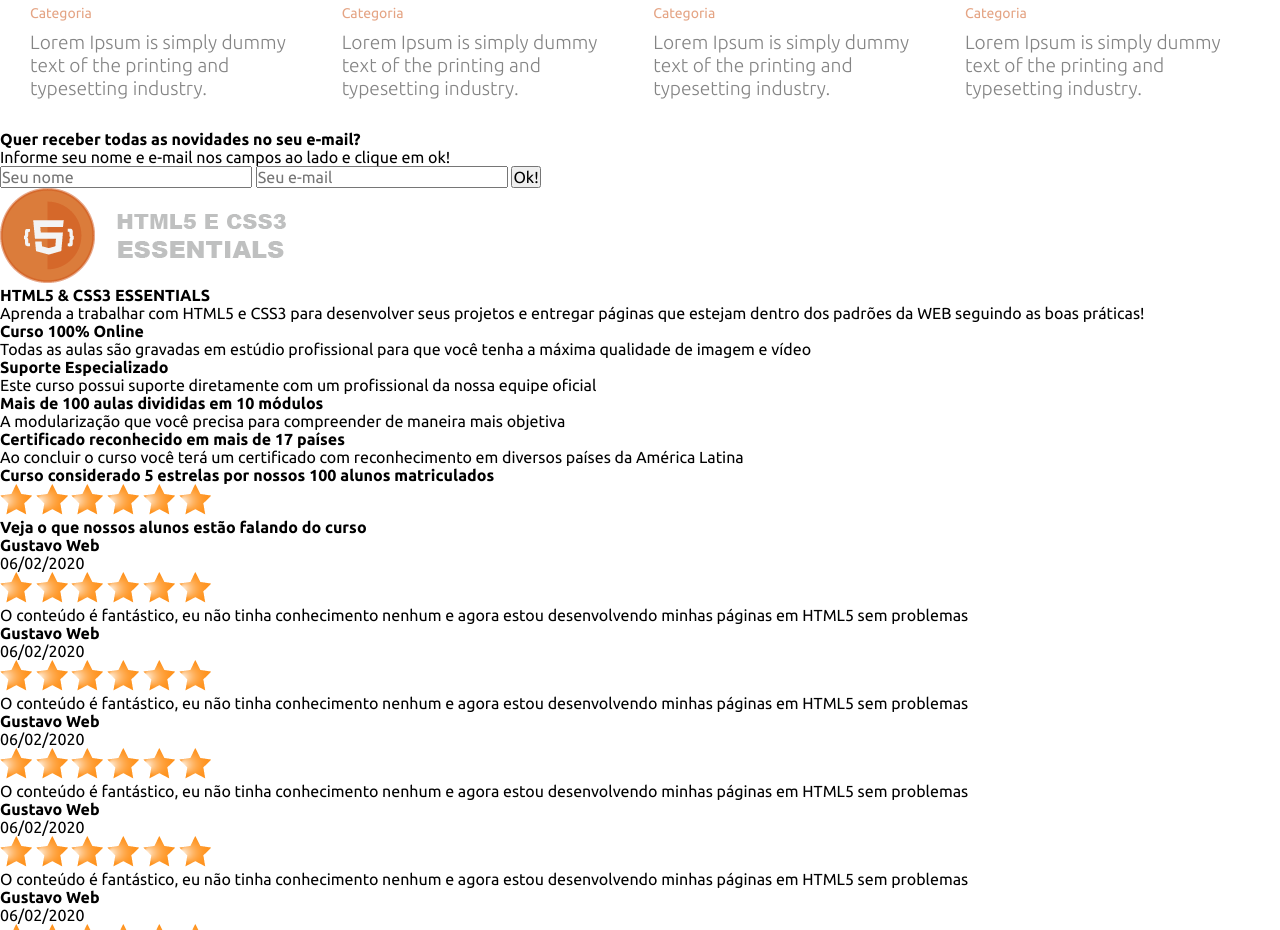
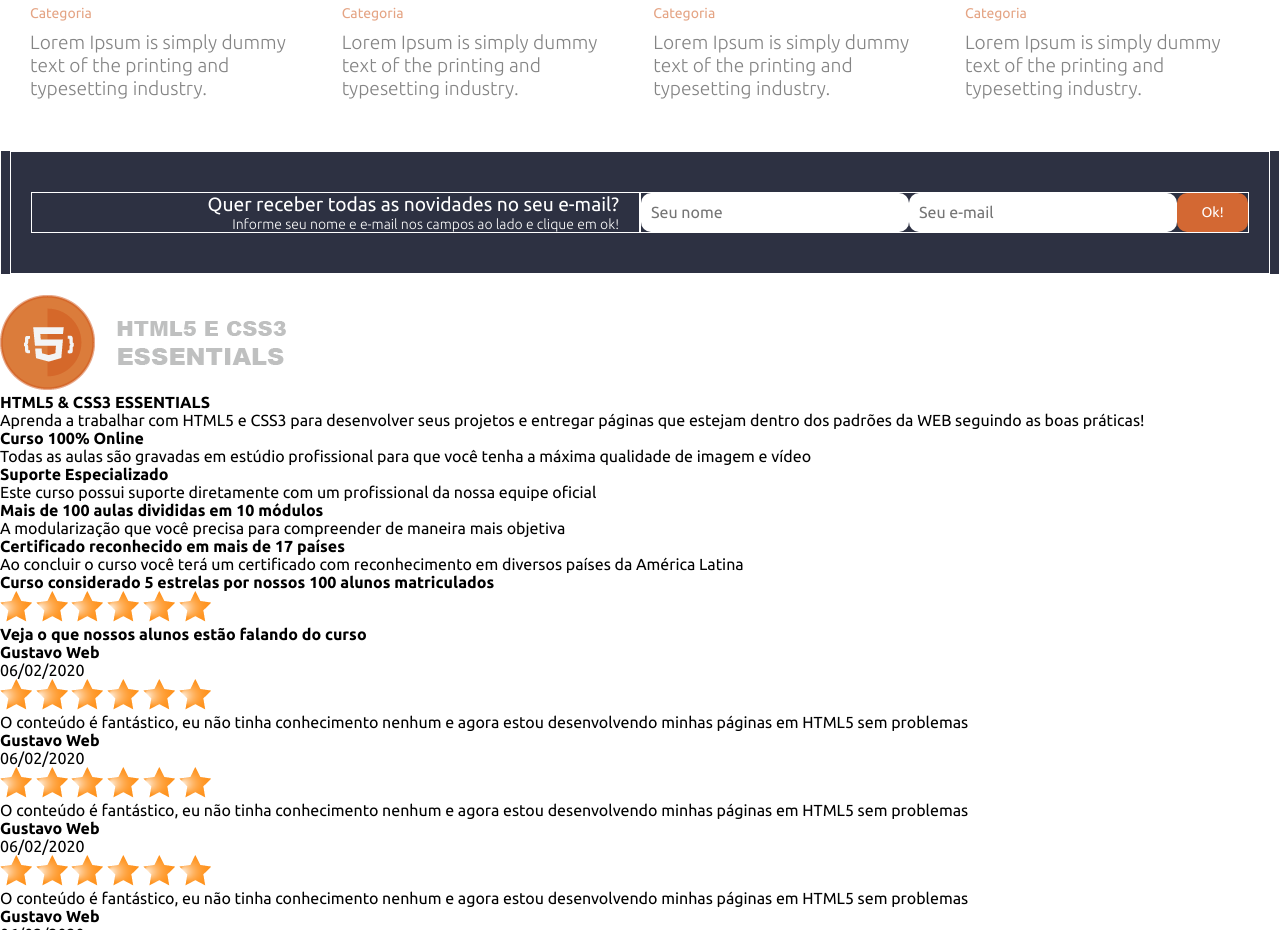
Before and after one commit to RicardoBaldrez/HTML5-CSS3-Essentials, a plain HTML site: page 04-estilizando-conteudo/index.html in a window 1280 px wide. Shown: the part 1651-2581 px from the top of the page. Drawn offline with Linux system fonts and the light colour scheme; files whose address does not match are found by name; a web font is replaced by a local one.

Commit message:
Estilização de Optin

```diff
--- a/04-estilizando-conteudo/_cdn/css/style.css
+++ b/04-estilizando-conteudo/_cdn/css/style.css
@@ -84,7 +84,7 @@
     padding: 10px 40px;
 }
 
-/* ESTILIZAÇÃO SESSÃO ARTIGOS */
+/* SESSÃO ARTIGOS */
 .main_blog {
     max-width: calc(1300px - 40px);
     padding: 0 20px;
@@ -109,7 +109,6 @@
     flex-basis: calc(25% - 20px);
     margin-bottom: 30px;
     opacity: 0.6;
-
     transition: opacity .5s linear;
 }
 
@@ -139,3 +138,65 @@
 .main_blog article h2 a {
     color: #333;
 }
+
+/* SESSÃO OPTIN */
+.main_optin {
+    width: 100%;
+    background-color: #2d3142;
+    margin: 20px 0;
+    border: 1px solid #fff;
+}
+
+.main_optin_content {
+    max-width: calc(1300px - 40px);
+    margin: 0 auto;
+    padding: 40px 20px;
+    display: flex;
+
+    border: 1px solid #fff;
+}
+
+.main_optin_content header, .main_optin_content form {
+    flex-basis: 50%;
+
+    border: 1px solid #fff;
+}
+
+.main_optin_content header h1, .main_optin_content header p {
+    color: #fff;
+    text-align: right;
+    margin-right: 20px;
+}
+
+.main_optin_content header h1 {
+    font-size: 1.2em;
+    font-weight: 400;
+}
+
+.main_optin_content header p {
+    font-size: 0.875em;
+    font-weight: 300;
+}
+
+.main_optin_content form {
+    display: flex;
+    justify-content: space-between;
+}
+
+.main_optin_content form input[type="text"], .main_optin_content form input[type="email"] {
+    border: none;
+    flex-basis: 37%;
+    padding: 0 10px;
+    border-radius: 10px;
+    -moz-border-radius: 10px;
+    -webkit-border-radius: 10px;
+}
+
+.main_optin_content form button {
+    flex-basis: 20%;
+    background-color: #d36833;
+    color: #fff;
+    border-radius: 10px;
+    border: none;
+    font-size: .875em;
+}
--- a/04-estilizando-conteudo/index.html
+++ b/04-estilizando-conteudo/index.html
@@ -157,7 +157,8 @@
                 </article>
             </section>
 
-            <article>
+            <article class="main_optin">
+                <div class="main_optin_content">
                     <header>
                         <h1>Quer receber todas as novidades no seu e-mail?</h1>
                         <p>Informe seu nome e e-mail nos campos ao lado e clique em ok!</p>
@@ -169,6 +170,7 @@
 
                         <button type="submit">Ok!</button>
                     </form>
+                </div>
             </article>
 
             <section>
```
Lines whose indentation alone changed are shown as unchanged.
